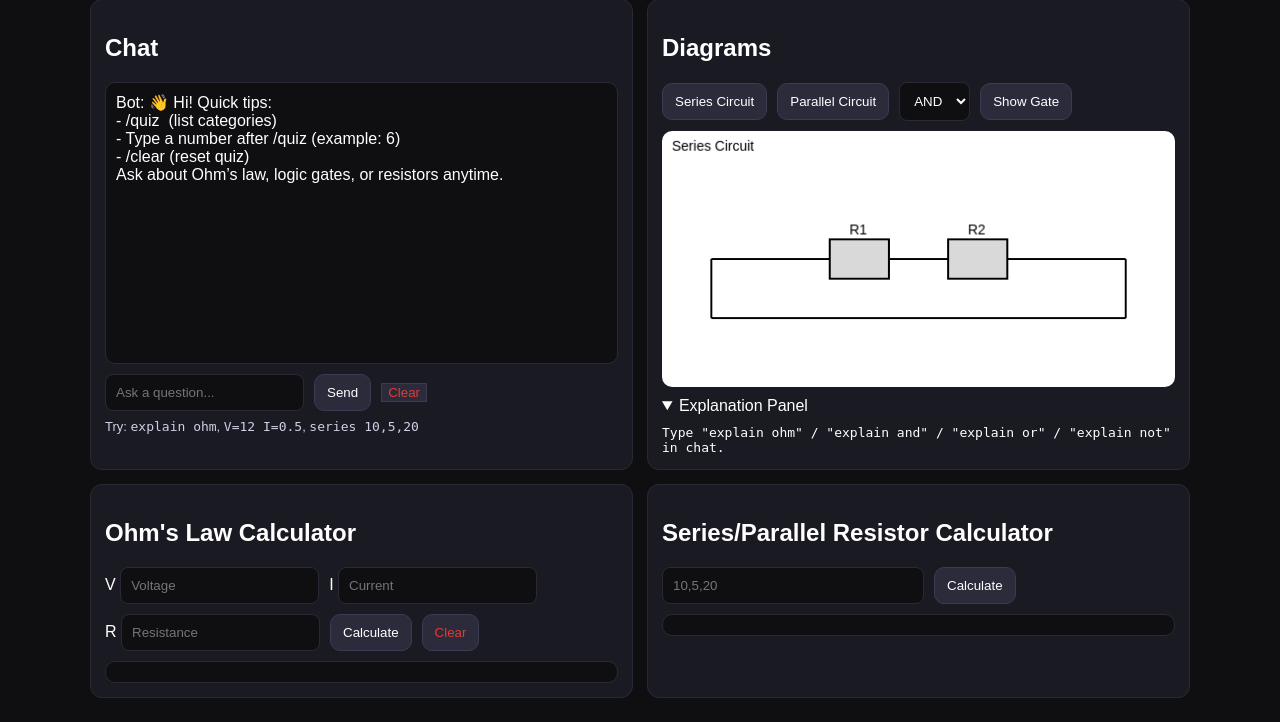
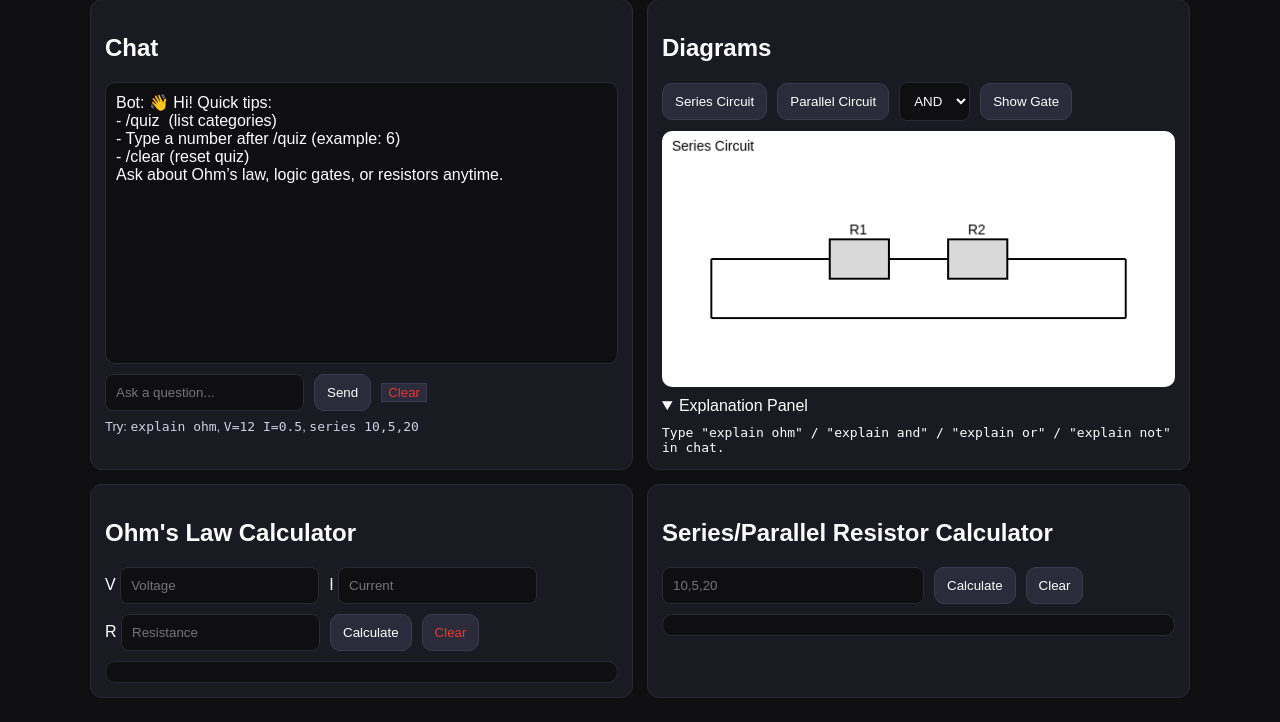
Before and after one commit to choongweijian1-ai/webchatbot, a Flask app: page / in a window 1280 px wide. Shown: the part 78-800 px from the top of the page. Run offline with Flask 3, Linux system fonts and the light colour scheme.

Commit message:
Update index.html

```diff
--- a/templates/index.html
+++ b/templates/index.html
@@ -70,11 +70,10 @@
   <div class="row wrap">
     <input id="resistors" placeholder="10,5,20" style="min-width: 240px;" />
     <button id="calcResBtn" class="btn">Calculate</button>
+    <button id="clearResBtn" class="btn" type="button">Clear</button>
   </div>
   <div id="resResult" class="result"></div>
 </section>
-    </div>
-  </div>
 
   <script src="{{ url_for('static', filename='chat.js') }}"></script>
 </body>
```
Lines whose indentation alone changed are shown as unchanged.
